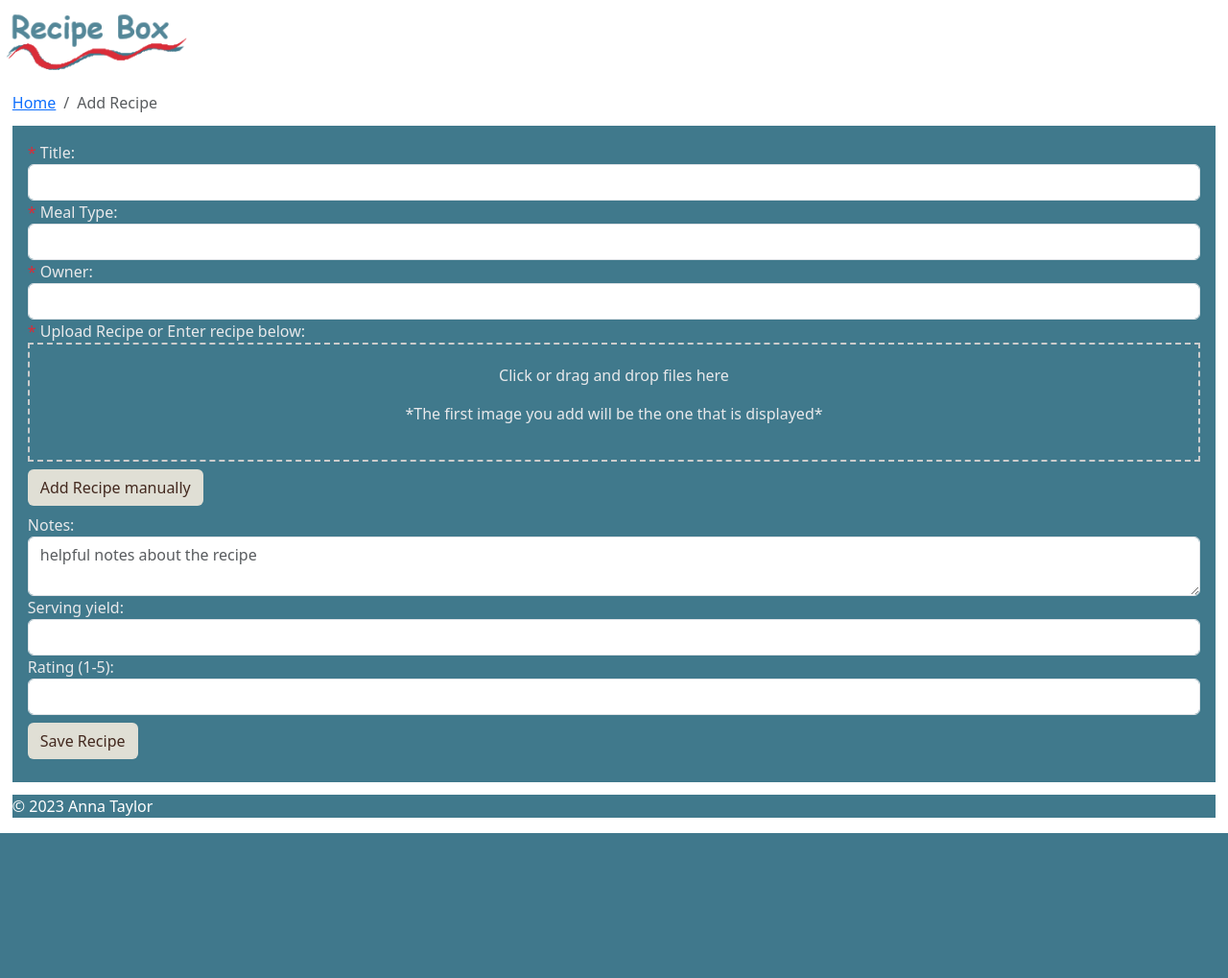
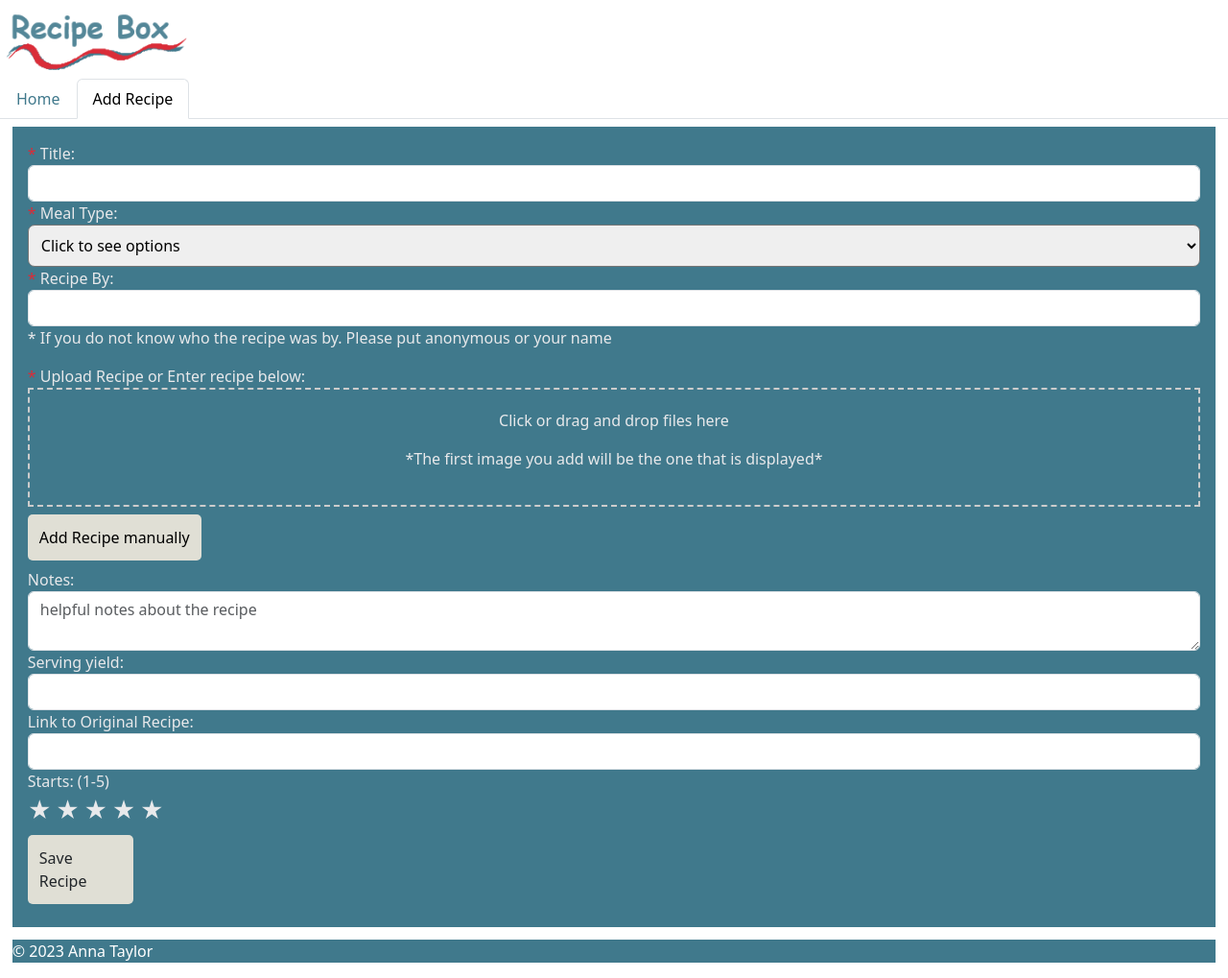
Before and after one commit to Anna-tay/home_recipes, a Flask app: page /entry in a window 1280 px wide. Shown: the whole page at 96% size. Before the commit the page ends 868 px from the top, so only its background shows below. Run offline with Flask 3, Linux system fonts and the light colour scheme; some libraries are stand-ins or nearby versions.

Commit message:
fixed rating

```diff
--- a/app.py
+++ b/app.py
@@ -2,7 +2,8 @@ from flask import Flask, render_template, url_for, request, redirect
 from firebase_admin import firestore
 from firebase_admin import credentials, storage as fb_storage, initialize_app
 from google.cloud import storage
-import scripts.database as Data
+import scripts. get_data as Get_data
+import scripts.data as Data
 import authentication as auth
 
 
@@ -30,10 +31,16 @@ def home():
     sv = 'false'
     if request.method == 'POST':
         search_value = request.form.get('search_value')
-        print(f'this is sv {search_value}')
-        if search_value != '':
+        search_type = request.form.get('meal_type')
+        search_owner = request.form.get('search_owner')
+        # print(search_type)
+        if search_value != '' or search_owner != '' or search_type != 'NULL':
+            if search_owner == '':
+                search_owner = 'NULL'
+            if search_value == '':
+                search_value = 'NULL'
             sv = 'true'
-            recipes = Data.get_search_recipes(dataBaseClient, bucket, search_value)
+            recipes = Get_data.get_search_recipes(dataBaseClient, bucket, search_value, search_type, search_owner)
 
     length = len(recipes)
     return render_template("home.html", recipes = recipes, search_value = search_value,
@@ -49,12 +56,13 @@ def entry():
         notes = request.form.get('notes')
         meal = request.form.get('meal')
         serv_yield = request.form.get('serving_yield')
+        link = request.form.get('link')
         rating = request.form.get('rating')
         # getting files
         files = request.files.getlist('recipe_img')
         # adding them all to recipe database
-        Data.add_recipe(dataBaseClient, bucket, title, owner,
-                         notes, serv_yield, meal, rating, files)
+        Data.add_recipe(dataBaseClient, bucket, title.capitalize(), owner,
+                         notes, serv_yield, meal, rating, files, link)
 
         return redirect(url_for('home'))
     return render_template("entry.html")
@@ -63,8 +71,8 @@ def entry():
 @app.route('/view/<recipe_id>', methods = ["GET", "POST"])
 def view(recipe_id):
     # getting values from the database and putting it into a dictionary
-    data_dic, imgs_src = Data.get_recipe(dataBaseClient, bucket, recipe_id)
-    return render_template("view.html", data_dic = data_dic, imgs_src=imgs_src)
+    data_dic, imgs_src, rating = Get_data.get_recipe(dataBaseClient, bucket, recipe_id)
+    return render_template("view.html", data_dic = data_dic, imgs_src=imgs_src, rating=rating)
 
 if __name__ == '__main__':
     app.run(debug=True)
--- a/static/css/main.css
+++ b/static/css/main.css
@@ -43,7 +43,6 @@ footer{
     margin: 1%;
 }
 
-
 .box{
     width:98%;
     height: 100%;
@@ -51,31 +50,40 @@ footer{
     margin: .5rem auto;
     padding: .5rem;
 }
+.bu{
+    margin-top: 8px;
+    margin-bottom: 8px;
+    padding: .75rem;
+    outline-color: var(--background);
+    border-radius: 5px;
+    border: none;
+
+}
+
+.bu:hover{
+    color: var(--white);
+    background-color: var(--secondary);
+}
+
+.button{
+    margin-left: 1rem;
+    background-color: var(--primary);
+    color: var(--white);
+}
 
 .padding{
     padding: .5rem;
 }
 
 .turn_red {
-    color: var(--dark);
     background-color: var(--background);
-    outline-color: var(--background);
-    margin-top: 8px;
-    margin-bottom: 8px;
 }
 
-.turn_red:hover{
-    background-color: var(--secondary);
-    color: var(--white);
+.second_color li a{
+    color: var(--primary);
 }
-
-.search_bar{
-    margin-left: 2rem;
-    margin-top: 1rem;
-}
-
-#search_button, #recipe_search{
-    padding: 1rem;
+.second_color li a:hover{
+    color: var(--primaryGray);
 }
 
 #title {
@@ -127,6 +135,10 @@ footer{
     background-color: var(--primaryGray);
 }
 
+#recipe_save{
+    width: 110px;
+}
+
 /* Style for the upload button */
 #upload-btn {
     display: none;
@@ -140,3 +152,50 @@ footer{
     color: var(--white);
     text-align: center;
 }
+
+#rmeal{
+    width: 100%;
+    height: auto;
+    padding: 9px;
+    border-radius: 7px;
+}
+
+.search_bar input,
+.search_bar select,
+.search_bar label,
+.search_bar h5,
+.search_bar button {
+  display: inline-block;
+  margin: 1rem;
+  padding: 1rem;
+}
+
+.recipe_search {
+    right: 0;
+}
+#confirm_save, #confirm_message{
+    display: none;
+}
+
+
+.star-rating {
+    display: inline-block;
+}
+
+.star {
+    font-size: 24px;
+    cursor: pointer;
+    color: var(--white);
+}
+.stars {
+    font-size: 24px;
+    cursor: pointer;
+}
+
+input[type="radio"] {
+    display: none;
+}
+
+input[type="radio"]:checked + label {
+    color: gold;
+}
--- a/static/js/data.js
+++ b/static/js/data.js
@@ -5,3 +5,18 @@ function add_recipe_card(){
     recipe_card.setAttribute('style', 'display: content;');
     add_button.setAttribute('style', 'display: none;');
 }
+
+function recipe_alert(){
+    // Scroll to the top of the page
+    window.scrollTo(0, 0);
+
+    let recipe_save = document.querySelector('#recipe_save');
+    recipe_save.style.setProperty("display", "none");
+
+    let confirm_message = document.querySelector('#confirm_message');
+    confirm_message.style.setProperty("display", "block");
+
+    let confirm_save = document.querySelector('#confirm_save');
+    confirm_save.style.setProperty("display", "block");
+
+}
--- a/templates/entry.html
+++ b/templates/entry.html
@@ -7,16 +7,23 @@
 {% block body %}
 
 <nav aria-label="breadcrumb">
-    <ol class="breadcrumb">
-      <li class="breadcrumb-item"><a href="/">Home</a></li>
-      <li class="breadcrumb-item active" aria-current="page">Add Recipe</li>
-    </ol>
+    <ul class="nav nav-tabs second_color">
+        <li class="nav-item">
+          <a class="nav-link" aria-current="page" href="/">Home</a>
+        </li>
+        <li class="nav-item">
+          <a class="nav-link active" href="/entry">Add Recipe</a>
+        </li>
+
+    </ul>
+
 </nav>
 
 <main>
     <section class="box">
         <section class="padding">
             <form action="{{url_for('entry')}}"  method="post" enctype="multipart/form-data">
+                <h4 id="confirm_message" class="white">** Please confirm that these entries are all right. Then Click Confirm at the bottom of the page! **</h4>
 
                 <!-- title -->
                 <!-- make required -->
@@ -26,12 +33,26 @@
                 <!-- meal -->
                 <!-- make required -->
                 <label for="rmeal" class="entrylabel"><span class="required">*</span> Meal Type: </label>
-                <input class="form-control" type="text" name="meal" id="rmeal" required>
+                <br>
+                <select id="rmeal" name="meal">
+                    <option value="NULL">Click to see options</option>
+                    <option value="Main Course">Main Course</option>
+                    <option value="Lunch">Lunch</option>
+                    <option value="Breakfast">Breakfast</option>
+                    <option value="Dinner">Dinner</option>
+                    <option value="Snacks">Snacks</option>
+                    <option value="Dessert">Dessert</option>
+                    <option value="Appetizer">Appetizer</option>
+                    <option value="Side Dish">Side Dish</option>
+                    <option value="Beverages">Beverages</option>
+                </select required>
+                <br>
 
                 <!-- owner -->
                 <!-- make required -->
-                <label for="rOwner" class="entrylabel"><span class="required">*</span> Owner: </label>
+                <label for="rOwner" class="entrylabel"><span class="required">*</span> Recipe By: </label>
                 <input class="form-control" type="text" name="owner" id="rOwner" required>
+                <P class="white">* If you do not know who the recipe was by. Please put anonymous or your name</P>
 
                 <!-- drop box -->
                 <div>
@@ -50,7 +71,7 @@
                         <div id="file-list"></div>
 
                         <!-- adding recipe manually -->
-                        <button type="button" id="recipe-button-add" onclick="add_recipe_card()" class="btn turn_red">Add Recipe manually</button>
+                        <button type="button" id="recipe-button-add" onclick="add_recipe_card()" class="bu turn_red">Add Recipe manually</button>
                         <div id="recipe-card" style="display: none;">
                             <div class="card-body">
                               <!-- ingredients -->
@@ -72,12 +93,32 @@
                 <label for="servingYield" class="entrylabel">Serving yield: </label>
                 <input class="form-control" type="text" name="serving_yield" id="servingYield" value="">
 
+                <!-- Link to original Recipe -->
+                <label for="rlink" class="entrylabel">Link to Original Recipe: </label>
+                <input class="form-control" type="text" name="link" id="rlink" value="">
+
                 <!-- rating -->
-                <label for="rrating" class="entrylabel">Rating (1-5): </label>
-                <input class="form-control" type="text" name="rating" id="rrating" value="">
+                <label for="rrating" class="entrylabel">Starts: (1-5)</label>
+                <!-- input class="form-control" type="text" name="rating" id="rrating" value="">< -->
+                <br>
+                <div class="star-rating">
+                    <input type="radio" id="star1" name="rating" value="1">
+                    <label for="star1" class="star">&#9733;</label>
+                    <input type="radio" id="star2" name="rating" value="2">
+                    <label for="star2" class="star">&#9733;</label>
+                    <input type="radio" id="star3" name="rating" value="3">
+                    <label for="star3" class="star">&#9733;</label>
+                    <input type="radio" id="star4" name="rating" value="4">
+                    <label for="star4" class="star">&#9733;</label>
+                    <input type="radio" id="star5" name="rating" value="5">
+                    <label for="star5" class="star">&#9733;</label>
+                </div>
+                <br>
+                <!-- submit the form -->
+                <p class="bu turn_red" id="recipe_save" onclick="recipe_alert()">Save Recipe</p>
+                <button class="bu turn_red" id="confirm_save" type="submit" >Confirm Save</button>
 
-                <!-- submit the form -->
-                <button class="btn turn_red" type="submit">Save Recipe</button>
+
             </form>
         </section>
     </section>
```
Also changed, not shown: scripts/data.py (added, +71 -0 lines), scripts/get_data.py (renamed from scripts/database.py, +49 -53 lines), templates/home.html (+36 -15 lines), templates/view.html (+47 -16 lines).
